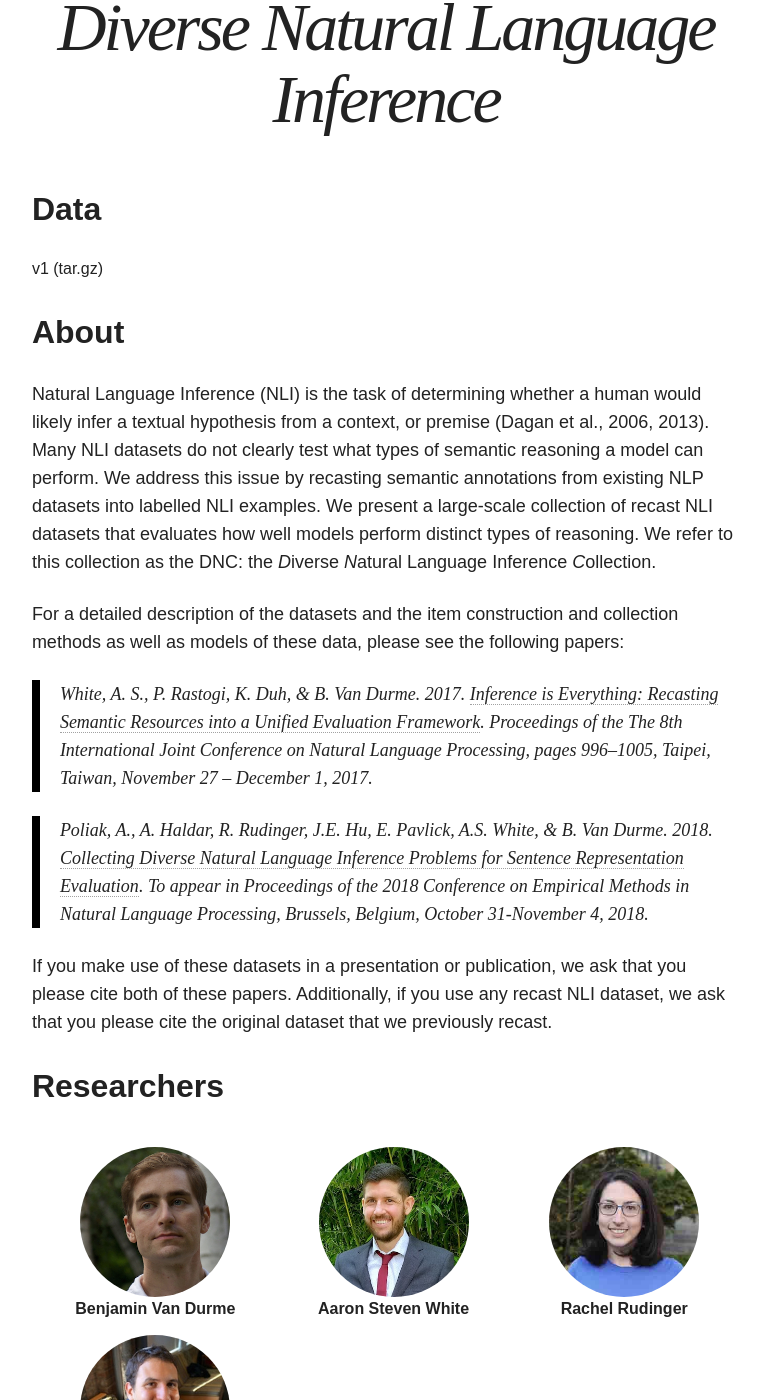
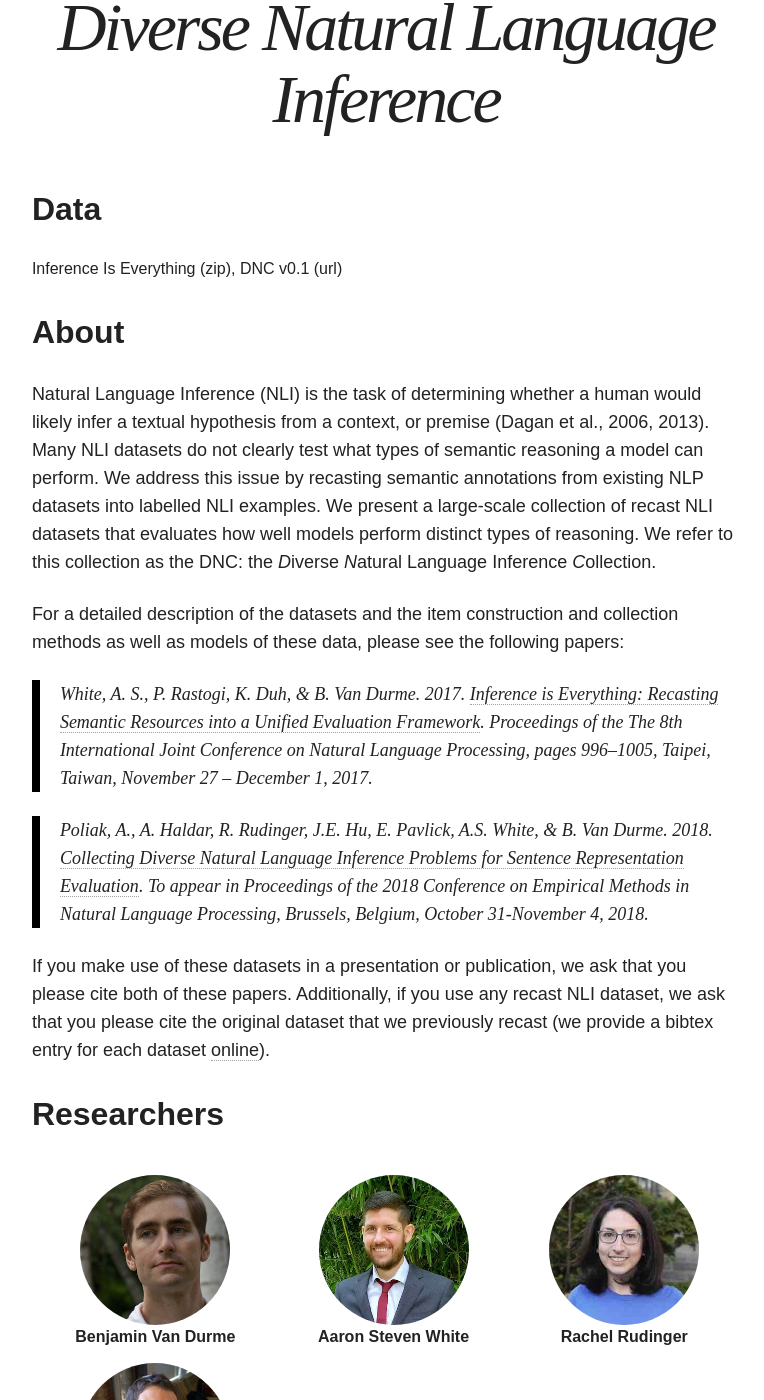
Before and after one commit to decompositional-semantics-initiative/decompositional-semantics-initiative.github.io, a Jekyll site: the page built from projects/diverse-natural-language-inference/index.md, in a window 1280 px wide and 1400 px high, scrolled down 485 px. Shown: the whole window, without its empty margins (254-1018 px from the left). Built offline with Jekyll 4.4.1, drawn with Linux system fonts in a browser that asks for light colours; nearby versions of some CDN libraries.

Commit message:
DNC: added links to IJCNLP and EMNLP data

```diff
--- a/_data/projects.yml
+++ b/_data/projects.yml
@@ -124,10 +124,17 @@ dnc:
   title: Diverse Natural Language Inference
   url: diverse-natural-language-inference/
   datasets:
-    - name: v1
-      filetype: tar.gz
+    - name: Inference Is Everything
+      filetype: zip
       corpus: See paper
-      url: dnc.tar.gz
+      url: https://github.com/decompositional-semantics-initiative/DNC/raw/master/inference_is_everything.zip
+      trainsize: 249,947
+      devsize: 31,696
+      testsize: 31,232
+    - name: DNC v0.1
+      filetype: url
+      corpus: See paper
+      url: https://github.com/decompositional-semantics-initiative/DNC/
       trainsize: "-"
       devsize: "-"
       testsize: 570,459
--- a/projects/diverse-natural-language-inference/index.md
+++ b/projects/diverse-natural-language-inference/index.md
@@ -13,4 +13,4 @@ For a detailed description of the datasets and the item construction and collect
 
 > Poliak, A., A. Haldar, R. Rudinger, J.E. Hu, E. Pavlick, A.S. White, & B. Van Durme. 2018. [Collecting Diverse Natural Language Inference Problems for Sentence Representation Evaluation](https://arxiv.org/pdf/1804.08207.pdf). To appear in _Proceedings of the 2018 Conference on Empirical Methods in Natural Language Processing_, Brussels, Belgium, October 31-November 4, 2018.
 
-If you make use of these datasets in a presentation or publication, we ask that you please cite both of these papers. Additionally, if you use any recast NLI dataset, we ask that you please cite the original dataset that we previously recast.
+If you make use of these datasets in a presentation or publication, we ask that you please cite both of these papers. Additionally, if you use any recast NLI dataset, we ask that you please cite the original dataset that we previously recast (we provide a bibtex entry for each dataset [online](https://github.com/decompositional-semantics-initiative/DNC/blob/master/additional_references.md)).
```
